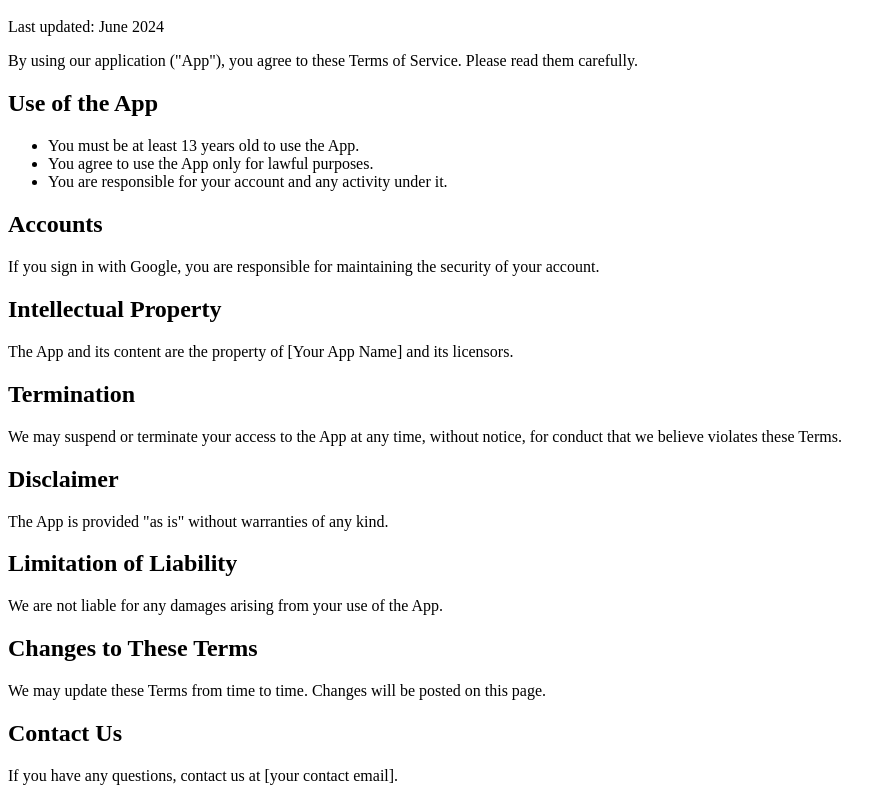
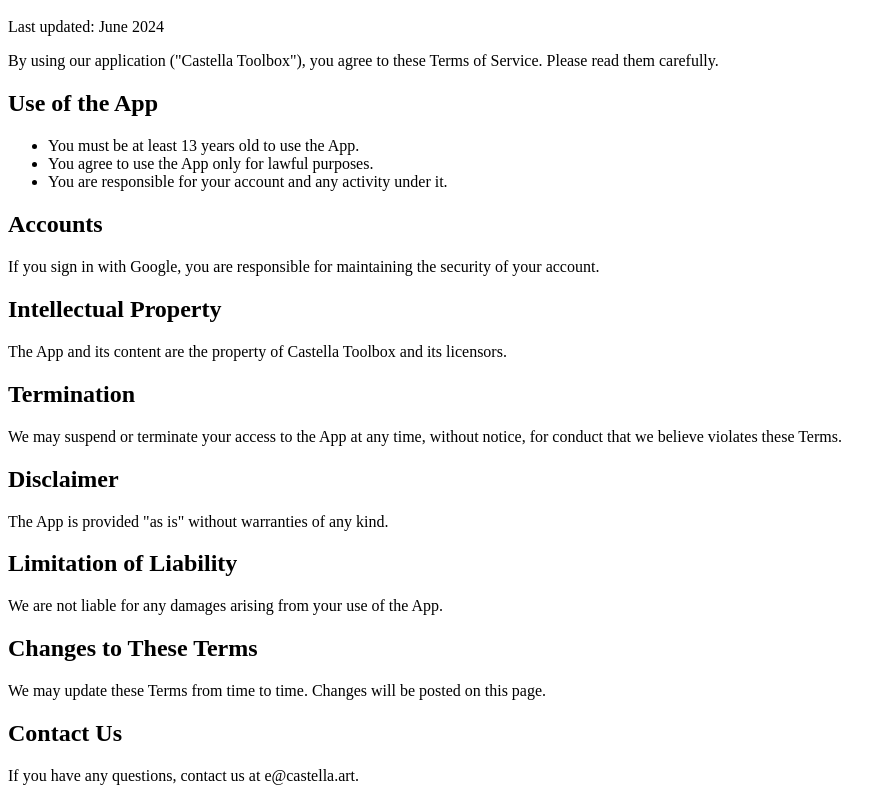
Before and after one commit to archywillhe/castella.art, a plain HTML site: page tos/index.html in a window 1280 px wide. Shown: the part 48-849 px from the top of the page, without its empty margins (0-896 px from the left). Drawn offline with Linux system fonts and the light colour scheme.

Commit message:
first commit

```diff
--- a/tos/index.html
+++ b/tos/index.html
@@ -1,8 +1,8 @@
-<main >
+<main>
   <h1>Terms of Service</h1>
   <p>Last updated: June 2024</p>
   <p>
-        By using our application ("App"), you agree to these Terms of Service. Please read them carefully.
+    By using our application ("Castella Toolbox"), you agree to these Terms of Service. Please read them carefully.
   </p>
 
   <h2>Use of the App</h2>
@@ -19,12 +19,13 @@
 
   <h2>Intellectual Property</h2>
   <p>
-        The App and its content are the property of [Your App Name] and its licensors.
+    The App and its content are the property of Castella Toolbox and its licensors.
   </p>
 
   <h2>Termination</h2>
   <p>
-        We may suspend or terminate your access to the App at any time, without notice, for conduct that we believe violates these Terms.
+    We may suspend or terminate your access to the App at any time, without notice, for conduct that we believe violates
+    these Terms.
   </p>
 
   <h2>Disclaimer</h2>
@@ -44,6 +45,6 @@
 
   <h2>Contact Us</h2>
   <p>
-        If you have any questions, contact us at [your contact email].
+    If you have any questions, contact us at e@castella.art.
   </p>
 </main>
```
Also changed, not shown: privacy/index.html (+8 -5 lines). Lines whose indentation alone changed are shown as unchanged.
